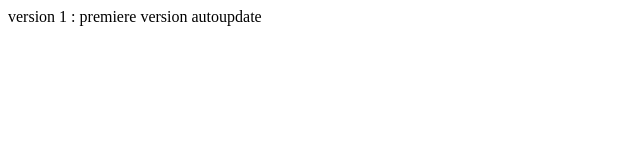
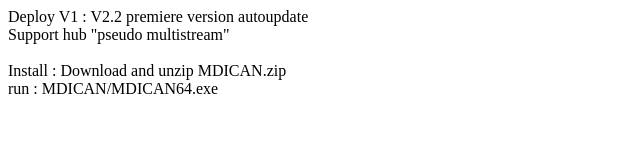
Before and after one commit to xcs400/mdican-update, a website: page index.html in a window 1280 px wide. Shown: the whole page, without its empty margins (0-640 px from the left). Drawn offline with Linux system fonts and the light colour scheme.

Commit message:
Update index.html

```diff
--- a/index.html
+++ b/index.html
@@ -7,7 +7,11 @@
 
 
 <body>
-<div> version 1 :  premiere version autoupdate<div>
+<div> Deploy V1 :  V2.2  premiere version autoupdate<div>
+<div>                    Support hub "pseudo multistream"<div>
+<br>
+<div>  Install : Download and unzip MDICAN.zip<div>
+<div>  run :  MDICAN/MDICAN64.exe<div>
 
 
 </body>
```
